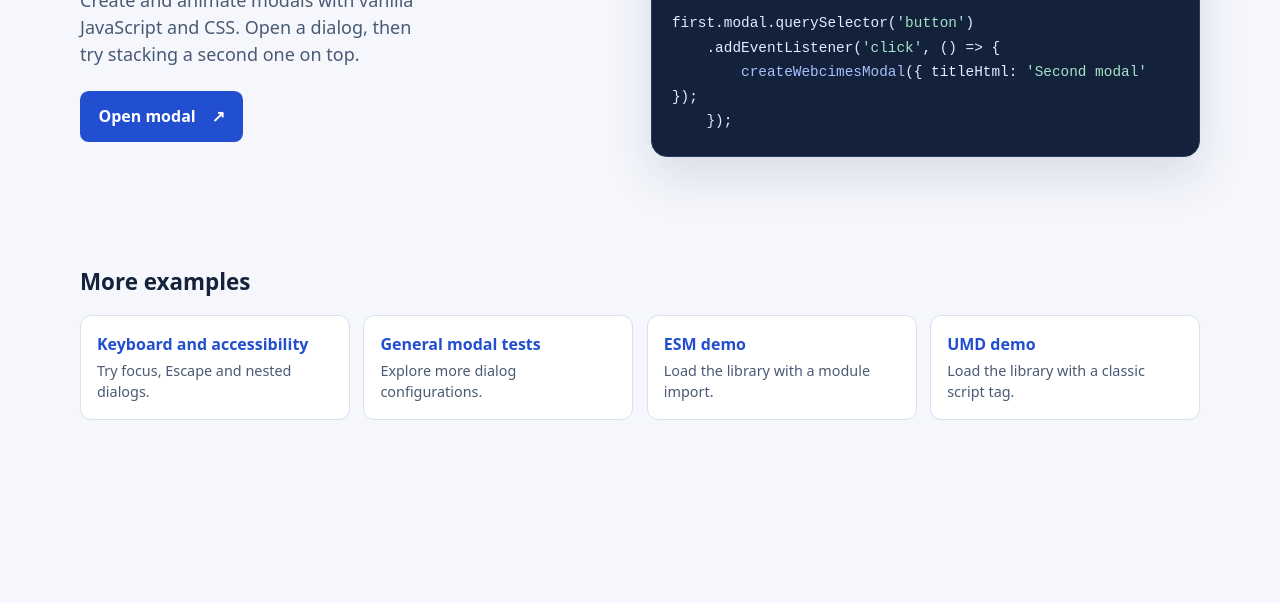
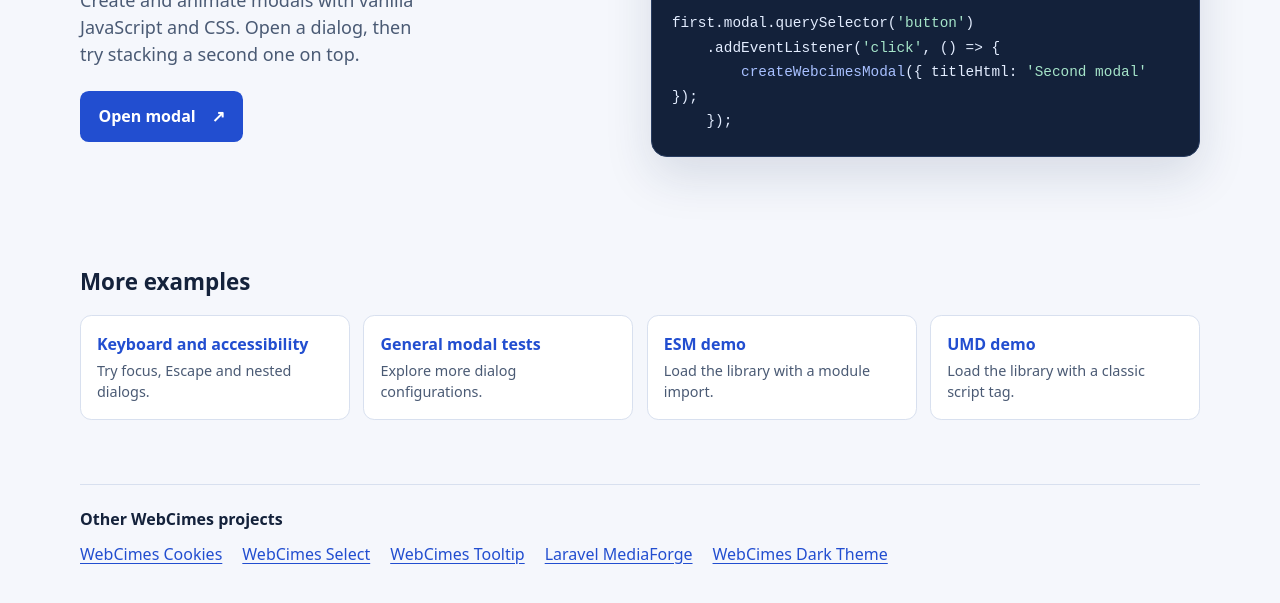
Before and after one commit to WebCimes/webcimes-modal, a website built with Vite: page index.html in a window 1280 px wide. Shown: the part 433-1036 px from the top of the page. Before the commit the page ends 917 px from the top, so only its background shows below. Built offline with nearby package versions, Linux system fonts and the light colour scheme.

Commit message:
docs: link the other WebCimes projects

```diff
--- a/demo/site.css
+++ b/demo/site.css
@@ -209,3 +209,27 @@ button:focus-visible {
         grid-template-columns: 1fr;
     }
 }
+
+.related-projects {
+    padding-block: 1.4rem 2.5rem;
+    border-top: 1px solid var(--border, #d8e0ef);
+}
+
+.related-projects h2 {
+    margin: 0 0 0.65rem;
+    font-size: 1rem;
+}
+
+.related-projects ul {
+    display: flex;
+    flex-wrap: wrap;
+    gap: 0.65rem 1.25rem;
+    padding: 0;
+    margin: 0;
+    list-style: none;
+}
+
+.related-projects a {
+    color: var(--accent);
+    text-underline-offset: 0.2em;
+}
--- a/index.html
+++ b/index.html
@@ -80,6 +80,30 @@ first.modal.querySelector(<span class="string">'button'</span>)
                     </li>
                 </ul>
             </section>
+            <nav class="related-projects" aria-labelledby="related-title">
+                <h2 id="related-title">Other WebCimes projects</h2>
+                <ul>
+                    <li>
+                        <a href="https://webcimes.github.io/webcimes-cookies/">WebCimes Cookies</a>
+                    </li>
+                    <li>
+                        <a href="https://webcimes.github.io/webcimes-select/">WebCimes Select</a>
+                    </li>
+                    <li>
+                        <a href="https://webcimes.github.io/webcimes-tooltip/">WebCimes Tooltip</a>
+                    </li>
+                    <li>
+                        <a href="https://webcimes.github.io/laravel-mediaforge/"
+                            >Laravel MediaForge</a
+                        >
+                    </li>
+                    <li>
+                        <a href="https://webcimes.github.io/webcimes-dark-theme/"
+                            >WebCimes Dark Theme</a
+                        >
+                    </li>
+                </ul>
+            </nav>
         </main>
     </body>
 </html>
```
Also changed, not shown: README.md.
